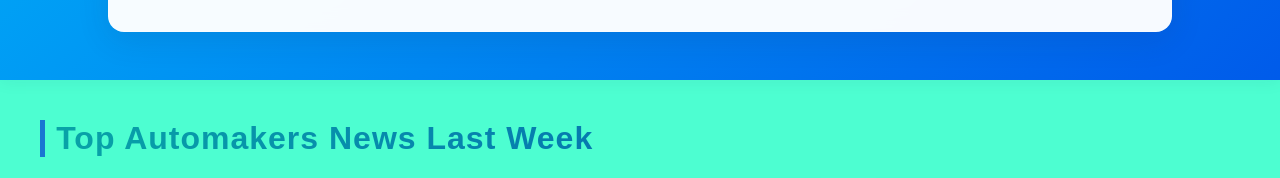
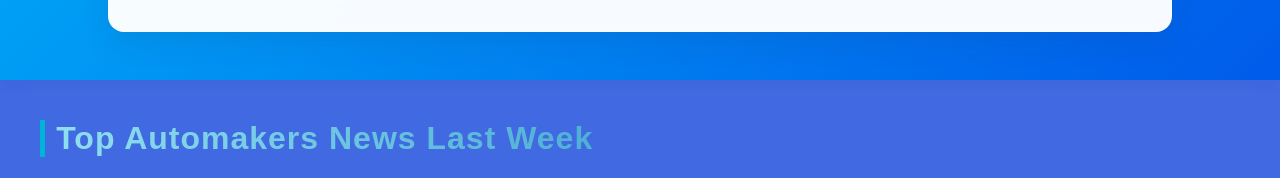
Before and after one commit to I-paul/Newsletter, a React (Vite) app in the folder frontend/: page / in a window 1280 px wide. Shown: the part 800-978 px from the top of the page. Built offline with nearby package versions, Linux system fonts and the light colour scheme.

Commit message:
edits to color
changed the background color.

```diff
--- a/frontend/src/App.css
+++ b/frontend/src/App.css
@@ -6,5 +6,5 @@ body{
   margin: 0;
   padding: 0;
   font-family: Arial, sans-serif;
-  background-color: #4dfed1;
+  background-color: #4169E1;
 }
--- a/frontend/src/components/navbar/navbar.jsx
+++ b/frontend/src/components/navbar/navbar.jsx
@@ -21,7 +21,7 @@ const Navbar = () => {
           <a href="#auto">Automaker News</a>
           <a href="#supplier">Supplier News</a>
           <a href="#government">Government News</a>
-          <a href="#footer">Subscribe</a>
+          <a href="https://www.frost.com/analytics/industry/mobility-automotive-transportation/" target='_blank'>Subscribe</a>
         </div>
         <button
           className="hamburger"
@@ -45,7 +45,7 @@ const Navbar = () => {
             <a href="#auto" onClick={() => setHamburger(false)}>Automaker News</a>
             <a href="#supplier" onClick={() => setHamburger(false)}>Supplier News</a>
             <a href="#government" onClick={() => setHamburger(false)}>Government News</a>
-            <a href="#footer" onClick={() => setHamburger(false)}>Subscribe</a>
+            <a href="https://www.frost.com/analytics/industry/mobility-automotive-transportation/" target='_blank' onClick={() => setHamburger(false)}>Subscribe</a>
           </motion.div>
         )}
       </AnimatePresence>
--- a/frontend/src/components/news-grid/news-grid.css
+++ b/frontend/src/components/news-grid/news-grid.css
@@ -14,11 +14,10 @@
   margin-bottom: 1.5rem;
   font-weight: 700;
   letter-spacing: 1px;
-  border-left: 5px solid #1976d2;
+  border-left: 5px solid #00b4d8;
   padding-left: 0.7rem;
-  background: linear-gradient(90deg, #08a4a7 0%, #0248b9 100%);
+  background: linear-gradient(90deg, #90e0ef 0%, #0077b6 100%);
   border-radius: 0 8px 8px 0;
-  color: #fff;
   -webkit-background-clip: text;
   -webkit-text-fill-color: transparent;
 }
@@ -115,8 +114,10 @@
   letter-spacing: 0.3px;
 }
 
-.news-card:hover .news-card-title {
-  color: #1976d2;
+.news-card:hover {
+  box-shadow:
+    6px 12px 24px rgba(0, 0, 0, 0.1),
+    inset -1px 0 0 rgba(0, 198, 251, 0.05);
 }
 
 .news-card::before {
```
